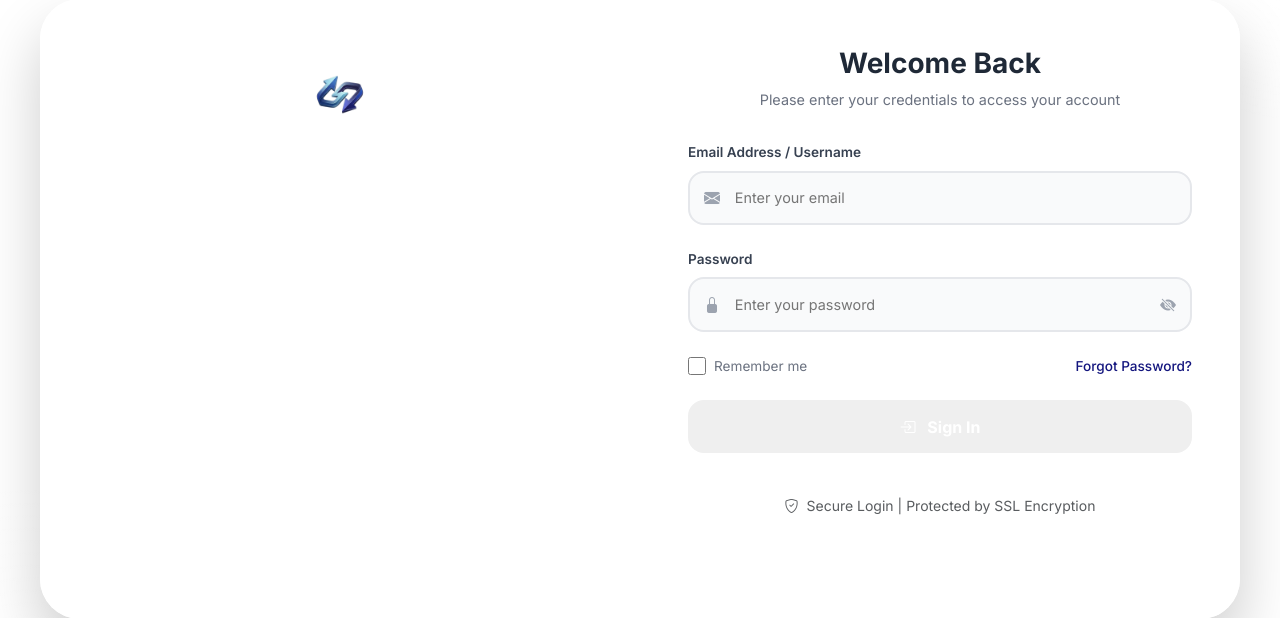
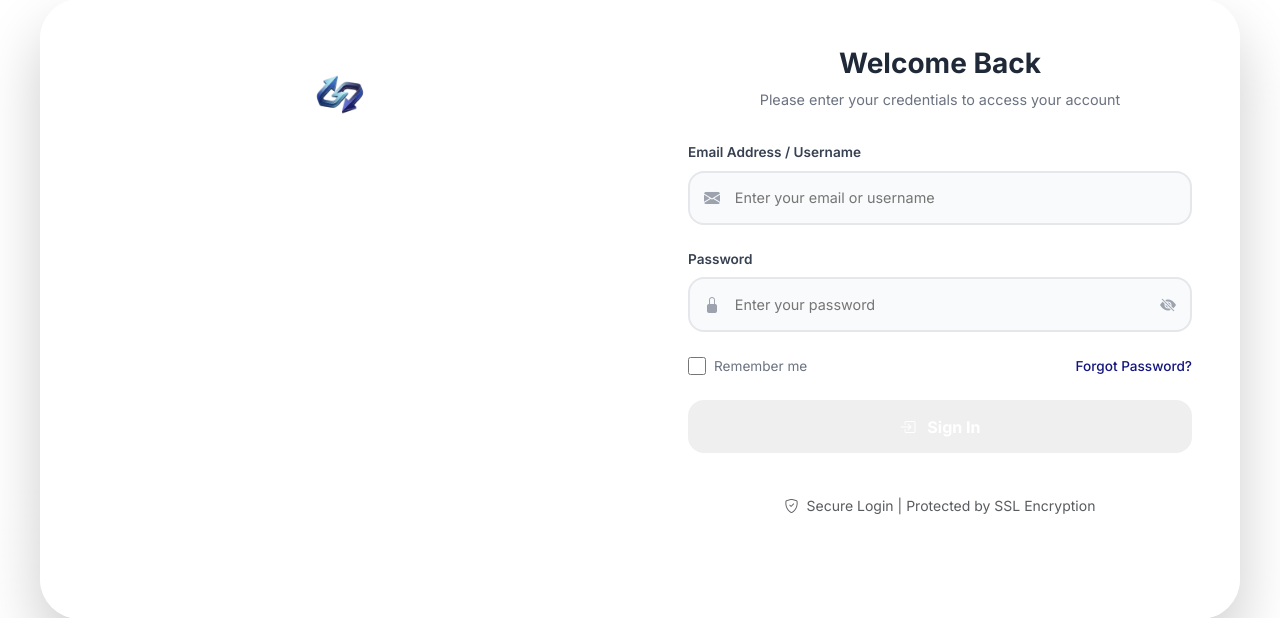
Before and after one commit to rensdex/STOCKFLOW-CASE-STUDY, a PHP site: page /login.php in a window 1280 px wide; the page is wider, and only the part inside the window is pictured. Shown: the part 91-709 px from the top of that part. Run offline with PHP 8.4, Linux system fonts and the light colour scheme; some libraries are stand-ins or nearby versions.

Commit message:
Revert "updated"
This reverts commit a60506e246089ff14937be083d630ce85a5a89d5.

```diff
--- a/login.php
+++ b/login.php
@@ -491,7 +491,7 @@ unset($_SESSION['login_error']);
                             <label class="form-label">Email Address / Username</label>
                             <div class="input-group-custom">
                                 <i class="bi bi-envelope-fill input-icon"></i>
-                                <input type="text" name="username" class="form-control-custom" required placeholder="Enter your email " >
+                                <input type="text" name="username" class="form-control-custom" required placeholder="Enter your email or username" >
                             </div>
                         </div>
 
```
